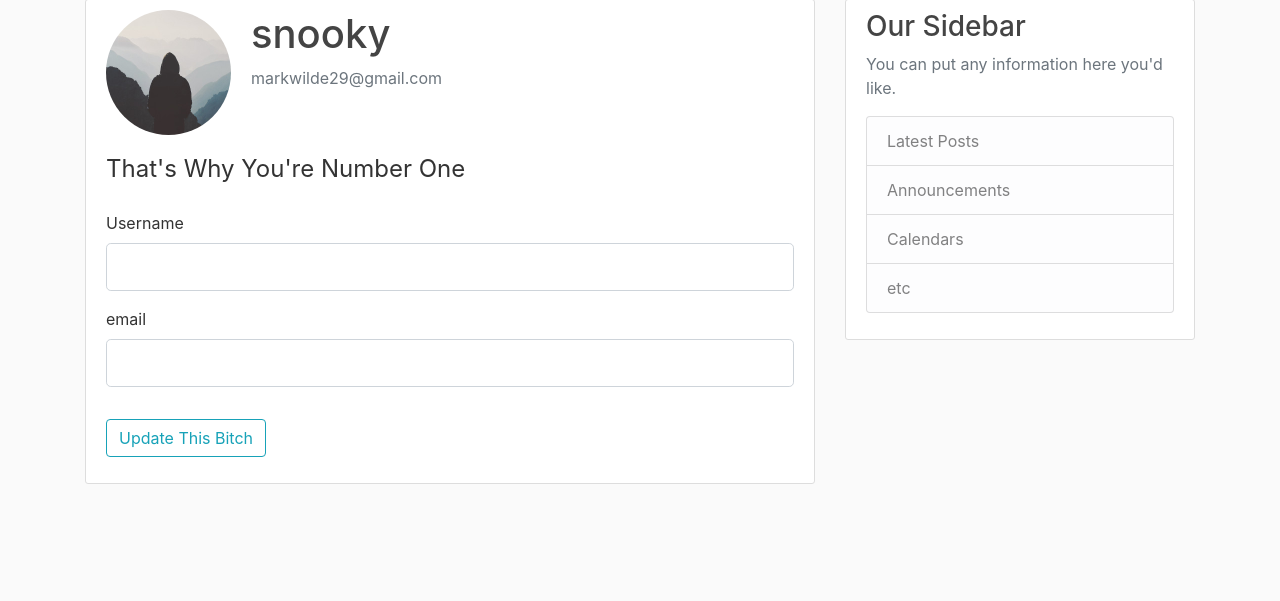
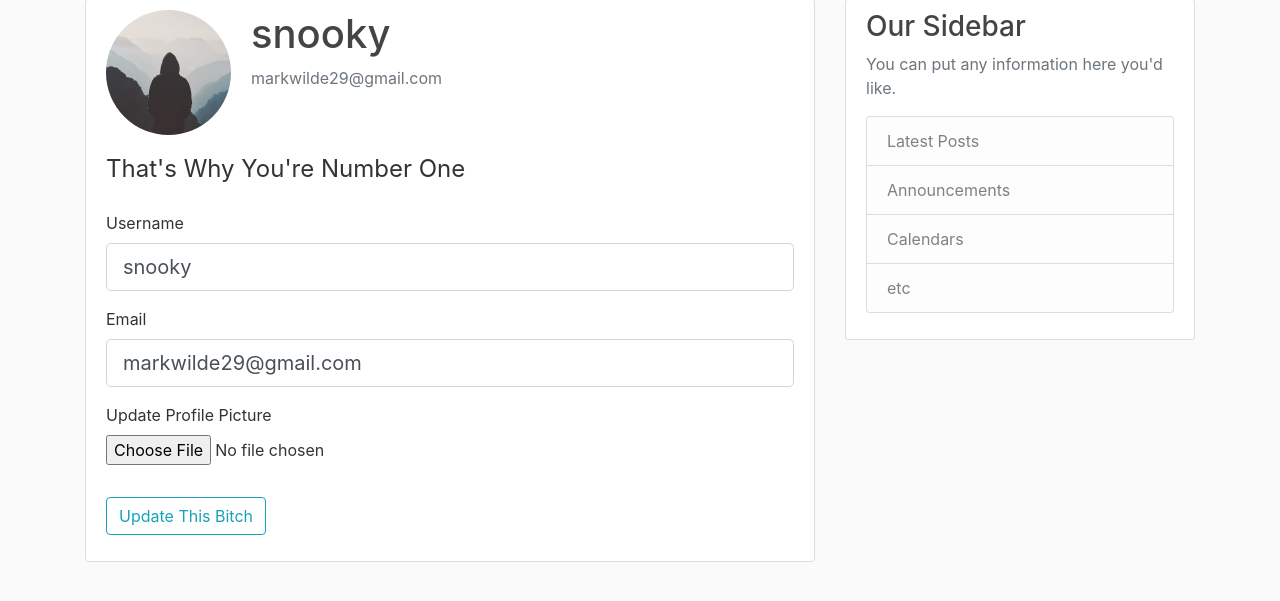
Before and after one commit to markwilde33/flaskblog33, a Flask app: page /account in a window 1280 px wide. Shown: the part 81-682 px from the top of the page. Run offline with Flask 2, Linux system fonts and the light colour scheme; a user stored in the database is signed in; some libraries are stand-ins or nearby versions.

Commit message:
Completed the functionality for users accounts page. Personal pic imagescan be uploaded and changed at any time.Images scaled down to save on file size and speed up the app

```diff
--- a/flaskblog/forms.py
+++ b/flaskblog/forms.py
@@ -1,4 +1,5 @@
 from flask_wtf import FlaskForm
+from flask_wtf.file import FileField, FileAllowed
 from flask_login import current_user
 from wtforms import StringField, PasswordField, SubmitField, BooleanField
 from wtforms.validators import DataRequired, Length, Email, EqualTo, ValidationError
@@ -39,8 +40,10 @@ class LoginForm(FlaskForm):
 class UpdateAccountForm(FlaskForm):
     username = StringField('Username',
                            validators=[DataRequired(), Length(min=2, max=20)])
-    email = StringField('email',
+    email = StringField('Email',
                         validators=[DataRequired(), Email()])
+    picture = FileField('Update Profile Picture', validators=[
+                        FileAllowed(['jpg', 'jpeg', 'png'])])
     submit = SubmitField('Update This Bitch')
 
     def validate_username(self, username):
--- a/flaskblog/routes.py
+++ b/flaskblog/routes.py
@@ -1,9 +1,12 @@
+from run import os
+# import os
+import secrets
+from PIL import Image
 from flask import render_template, url_for, flash, redirect, request
 from flaskblog import app, db, bcrypt
 from flaskblog.forms import RegistrationForm, LoginForm, UpdateAccountForm
 from flaskblog.models import User, Post
 from flask_login import login_user, current_user, logout_user, login_required
-
 
 posts = [
     {
@@ -71,11 +74,46 @@ def logout():
     return redirect(url_for('home'))
 
 
-@app.route("/account")
+def save_picture(form_picture):
+    random_hex = secrets.token_hex(8)
+    _, f_ext = os.path.splitext(form_picture.filename)
+    picture_fn = random_hex + f_ext
+    # picture_path = os.path.join(
+    #     app.root_path, 'static/profile_pics', picture_fn)
+    picture_path = os.path.join(
+        app.root_path, 'static', 'profile_pics', picture_fn)
+
+    output_size = (125, 125)
+    i = Image.open(form_picture)
+    i.thumbnail(output_size)
+    i.save(picture_path)
+
+    # form_picture.save(picture_path)
+
+    return picture_fn
+
+
+@app.route("/account", methods=['GET', 'POST'])
 @login_required
 def account():
     form = UpdateAccountForm()
+    if form.validate_on_submit():
+        if form.picture.data:
+            picture_file = save_picture(form.picture.data)
+            current_user.image_file = picture_file
+        current_user.username = form.username.data
+        current_user.email = form.email.data
+        db.session.commit()
+        flash('Your account has been updated!', 'success')
+        return redirect(url_for('account'))
+    elif request.method == 'GET':
+        form.username.data = current_user.username
+        form.email.data = current_user.email
     image_file = url_for(
         'static', filename='profile_pics/' + current_user.image_file)
     return render_template('account.html', title='Account',
                            image_file=image_file, form=form)
+
+
+# '/Users/markwilde/Flask_Blog/flaskblog/static/profile_pics/picture_fn'
+# /Users/markwilde/Flask_Blog/flaskblog
--- a/flaskblog/templates/account.html
+++ b/flaskblog/templates/account.html
@@ -9,7 +9,7 @@
       </div>
    </div>
 
-   <form method="POST" action="">
+   <form method="POST" action="" enctype="multipart/form-data">
       {{ form.hidden_tag() }}
       <fieldset class="form-group">
          <legend class="border-bottem mb-4">That's Why You're Number One</legend>
@@ -39,6 +39,15 @@
             {{ form.email(class="form-control form-control-lg") }}
             {% endif %}
          </div>
+         <div class="form-group">
+            {{ form.picture.label() }}
+            {{ form.picture(class="form-control-file") }}
+            {% if form.picture.errors %}
+            {% for error in form.picture.errors %}
+            <span class="text-danger">{{ error }}</span></br>
+            {% endfor %}
+            {% endif %}
+         </div>
       </fieldset>
       <div class="form-group">
          {{ form.submit(class="btn btn-outline-info") }}
```
Also changed, not shown: flaskblog/site.db, flaskblog/static/profile_pics/0e1ee76901576ba3.jpg (added), flaskblog/static/profile_pics/3ac72fb2e9f62711.jpg (added), flaskblog/static/profile_pics/3b933b161f623ee0.jpg (added), flaskblog/static/profile_pics/8a1a5bcae82641f4.jpg (added), flaskblog/static/profile_pics/d477ff412ae5dad4.png (added), flaskblog/static/profile_pics/e4b38f72e4459dba.jpg (added), flaskblog/static/profile_pics/eae6ebcf4810c724.jpeg (added), 4 other files.
